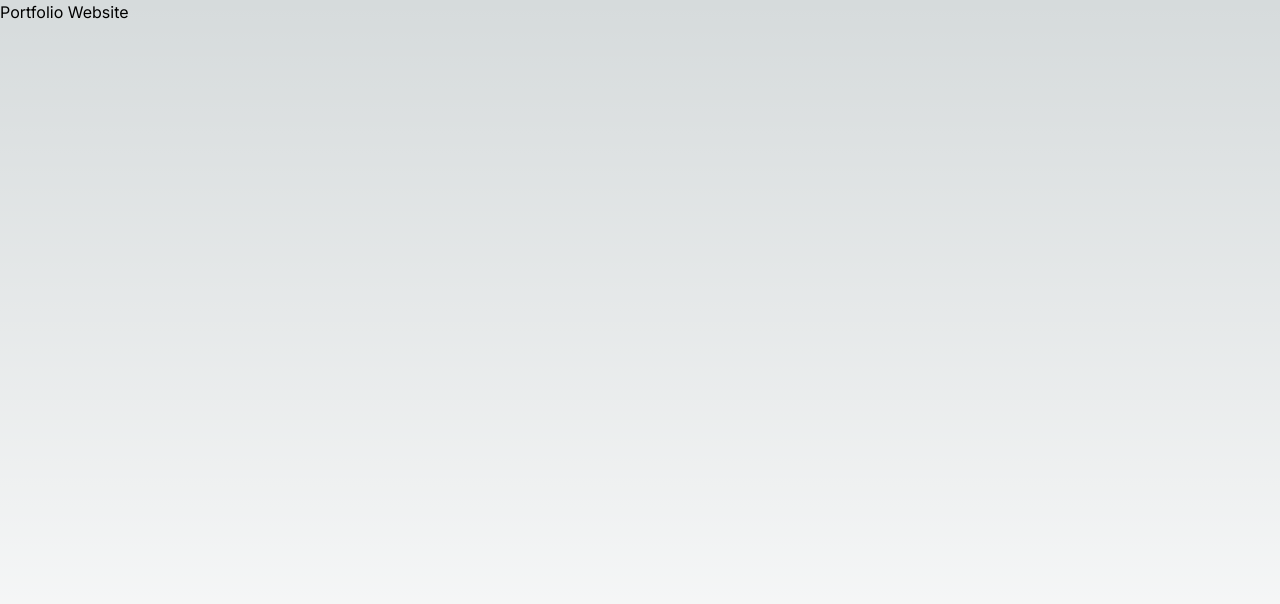
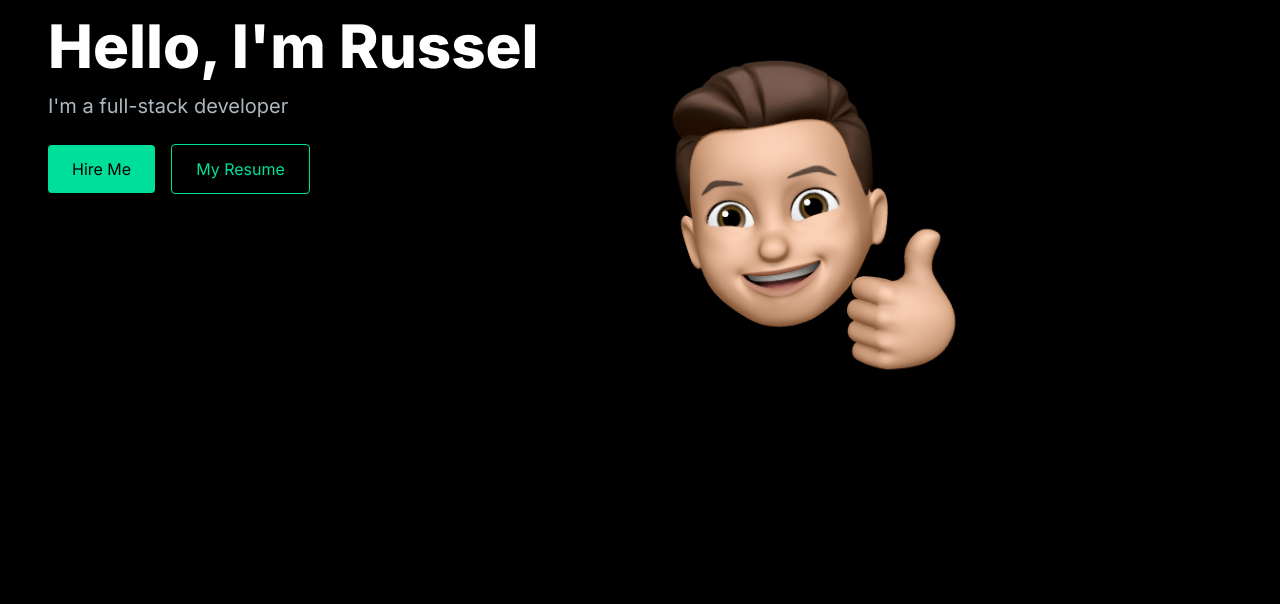
Before and after one commit to Russel-T/My-Portfolio-Website, a Next.js app in the folder my-portfolio-website/: page / in a window 1280 px wide. Shown: the top 604 px of the page. Built offline with nearby package versions, Linux system fonts and the light colour scheme.

Commit message:
adding Hero Section

```diff
--- /dev/null
+++ b/my-portfolio-website/src/app/components/HeroSection.jsx
@@ -0,0 +1,39 @@
+import React from "react";
+import Image from "next/image";
+const HeroSection = () => {
+  return (
+    <section>
+      <div className="grid grid-cols-1 lg:grid-cols-12">
+        <div className="col-span-7">
+          <h1 className="text-white mb-4 text-4xl lg:text-6xl font-extrabold">
+            Hello, I'm Russel
+          </h1>
+          <p className="text-[#ADB7BE] text-lg mb-6 lg:text-xl">
+            I'm a full-stack developer
+          </p>
+          <div>
+            <button className="px-6 py-3 bg-[#00df9a] rounded mr-4 hover:bg-[#00cf9a] ">
+              Hire Me
+            </button>
+            <button className="px-6 py-3 bg-transparent rounded mr-4 text-[#00df9a] border border-[#00df9a] hover:bg-[#00df9a] hover:text-black">
+              My Resume
+            </button>
+          </div>
+        </div>
+        <div className="col-span-5 place-self-center mt-4 lg:mt-0">
+          <div className="rounded-full w-[250px] h-[250px] lg:w-[400px] lg:h-[400px] relative">
+            <Image
+              src="/images/memoji.png"
+              alt="hero image"
+              className="absolute transform -translate-x-1/2 -translate-y-1/2 top-1/2 left-1/2"
+              width={500}
+              height={300}
+            />
+          </div>
+        </div>
+      </div>
+    </section>
+  );
+};
+
+export default HeroSection;
--- a/my-portfolio-website/src/app/page.js
+++ b/my-portfolio-website/src/app/page.js
@@ -1,9 +1,9 @@
 import Image from "next/image";
-
+import HeroSection from "./components/HeroSection";
 export default function Home() {
   return (
-    <main className="flex min-h-screen">
-      <h1>Portfolio Website</h1>
+    <main className="flex min-h-screen bg-black container mx-auto px-12 py-4">
+      <HeroSection />
     </main>
   );
 }
```
Also changed, not shown: my-portfolio-website/public/images/Memoji.PNG (added).
